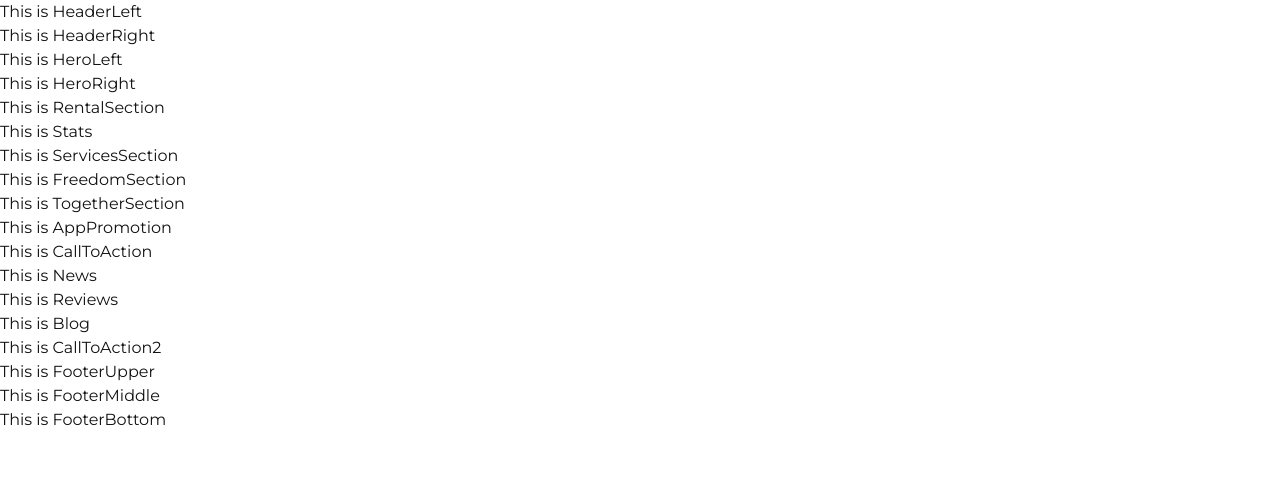
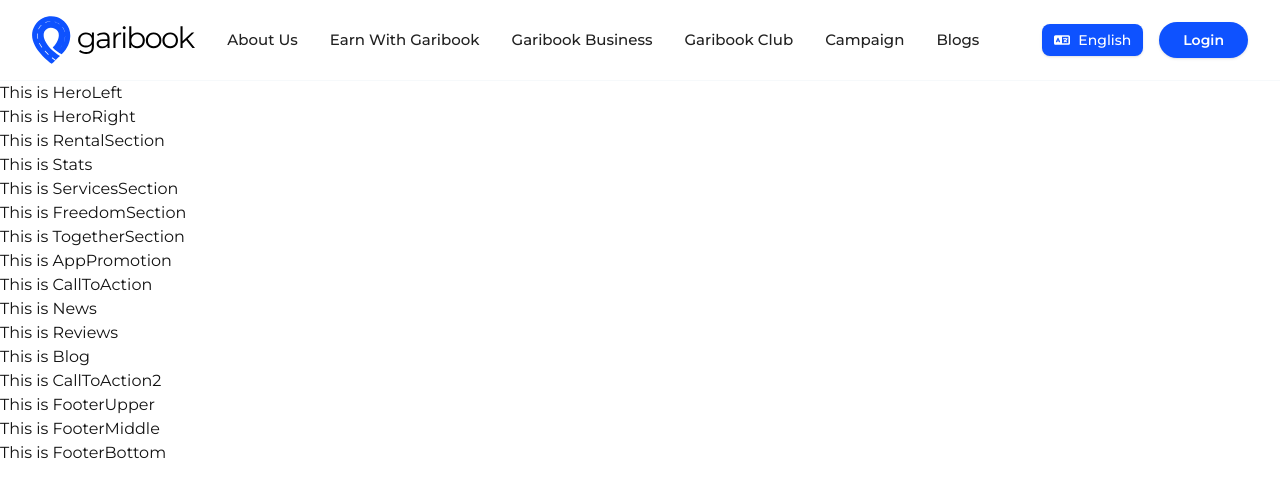
Before and after one commit to SazidulAlam47/garibook-homepage, a React (Vite) app: page / in a window 1280 px wide. Shown: the top 496 px of the page. Built offline with nearby package versions, Linux system fonts and the light colour scheme.

Commit message:
feat: implement Garibook header

```diff
--- a/src/components/shared/Header/Header.tsx
+++ b/src/components/shared/Header/Header.tsx
@@ -1,12 +1,124 @@
+import { useState, useEffect } from "react";
+import { Link } from "react-router";
+import Container from "../../ui/Container";
 import HeaderLeft from "./HeaderLeft";
 import HeaderRight from "./HeaderRight";
+import logoVector from "../../../assets/logo-vector.png";
+import logo from "../../../assets/gaibook-logo.svg";
+
+const navLinks = [
+    { label: "About Us", href: "/about-us" },
+    { label: "Earn With Garibook", href: "/earn-with-garibook" },
+    { label: "Garibook Business", href: "/business" },
+    { label: "Garibook Club", href: "/club" },
+    { label: "Campaign", href: "/campaign" },
+    { label: "Blogs", href: "/blogs" },
+];
 
 const Header = () => {
+    const [isScrolled, setIsScrolled] = useState(false);
+    const [isMobileMenuOpen, setIsMobileMenuOpen] = useState(false);
+
+    useEffect(() => {
+        const handleScroll = () => {
+            setIsScrolled(window.scrollY > 20);
+        };
+        window.addEventListener("scroll", handleScroll);
+        return () => window.removeEventListener("scroll", handleScroll);
+    }, []);
+
+    // Prevent body scrolling when mobile menu is open
+    useEffect(() => {
+        if (isMobileMenuOpen) {
+            document.body.style.overflow = "hidden";
+        } else {
+            document.body.style.overflow = "";
+        }
+        return () => {
+            document.body.style.overflow = "";
+        };
+    }, [isMobileMenuOpen]);
+
+    const closeMenu = () => setIsMobileMenuOpen(false);
+
     return (
-        <div>
-            <HeaderLeft />
-            <HeaderRight />
-        </div>
+        <header
+            className={`sticky top-0 z-50 w-full transition-all duration-300 ${
+                isScrolled
+                    ? "bg-white/95 backdrop-blur-md shadow-sm border-b border-slate-100 py-3"
+                    : "bg-white border-b border-slate-100/60 py-4"
+            }`}
+        >
+            <Container>
+                <div className="flex items-center justify-between">
+                    <HeaderLeft onLinkClick={closeMenu} />
+                    <HeaderRight
+                        isMobileMenuOpen={isMobileMenuOpen}
+                        onToggleMobileMenu={() => setIsMobileMenuOpen((prev) => !prev)}
+                    />
+                </div>
+            </Container>
+
+            {/* Mobile Drawer Backdrop */}
+            {isMobileMenuOpen && (
+                <div
+                    onClick={closeMenu}
+                    className="fixed inset-0 bg-black/40 backdrop-blur-xs z-40 lg:hidden transition-opacity"
+                    aria-hidden="true"
+                />
+            )}
+
+            {/* Mobile Offcanvas Drawer */}
+            <div
+                className={`fixed top-0 right-0 bottom-0 w-[300px] max-w-[85vw] bg-white z-50 shadow-2xl flex flex-col justify-between transform transition-transform duration-300 ease-in-out lg:hidden ${
+                    isMobileMenuOpen ? "translate-x-0" : "translate-x-full"
+                }`}
+            >
+                {/* Header in Drawer */}
+                <div className="p-5 border-b border-gray-100 flex items-center justify-between">
+                    <img src={logo} alt="Garibook" className="h-8 w-auto object-contain" />
+                    <button
+                        type="button"
+                        onClick={closeMenu}
+                        aria-label="Close menu"
+                        className="p-2 rounded-lg text-gray-500 hover:text-gray-800 hover:bg-gray-100"
+                    >
+                        <svg className="w-5 h-5" fill="none" stroke="currentColor" viewBox="0 0 24 24">
+                            <path strokeLinecap="round" strokeLinejoin="round" strokeWidth={2} d="M6 18L18 6M6 6l12 12" />
+                        </svg>
+                    </button>
+                </div>
+
+                {/* Navigation in Drawer */}
+                <div className="px-5 py-6 flex flex-col gap-4 overflow-y-auto flex-1">
+                    {navLinks.map((link) => (
+                        <Link
+                            key={link.label}
+                            to={link.href}
+                            onClick={closeMenu}
+                            className="text-base font-medium text-[#212121] hover:text-[#0e52ff] py-1 border-b border-gray-50 transition-colors"
+                        >
+                            {link.label}
+                        </Link>
+                    ))}
+
+                    <div className="pt-4 mt-2">
+                        <Link
+                            to="/login"
+                            onClick={closeMenu}
+                            className="w-full inline-flex items-center justify-center px-6 py-3 rounded-xl bg-[#0e52ff] text-white font-semibold text-center hover:bg-blue-700 transition-colors capitalize shadow-sm"
+                        >
+                            login
+                        </Link>
+                    </div>
+                </div>
+
+                {/* Bottom decorative logo vector */}
+                <div className="p-4 flex justify-center opacity-60 pointer-events-none">
+                    <img src={logoVector} alt="" className="w-28 h-auto object-contain" />
+                </div>
+            </div>
+        </header>
     );
 };
 
--- a/src/components/shared/Header/HeaderLeft.tsx
+++ b/src/components/shared/Header/HeaderLeft.tsx
@@ -1,7 +1,41 @@
-const HeaderLeft = () => {
+import { Link } from "react-router";
+import logo from "../../../assets/gaibook-logo.svg";
+
+interface HeaderLeftProps {
+    onLinkClick?: () => void;
+}
+
+const navLinks = [
+    { label: "About Us", href: "/about-us" },
+    { label: "Earn With Garibook", href: "/earn-with-garibook" },
+    { label: "Garibook Business", href: "/business" },
+    { label: "Garibook Club", href: "/club" },
+    { label: "Campaign", href: "/campaign" },
+    { label: "Blogs", href: "/blogs" },
+];
+
+const HeaderLeft = ({ onLinkClick }: HeaderLeftProps) => {
     return (
-        <div>
-            <p>This is HeaderLeft</p>
+        <div className="flex items-center gap-8">
+            <Link to="/" className="flex items-center flex-shrink-0" onClick={onLinkClick}>
+                <img
+                    src={logo}
+                    alt="Garibook"
+                    className="h-10 sm:h-12 w-auto object-contain"
+                />
+            </Link>
+
+            <nav className="hidden lg:flex items-center gap-6 xl:gap-8">
+                {navLinks.map((link) => (
+                    <Link
+                        key={link.label}
+                        to={link.href}
+                        className="text-[15px] font-medium text-[#212121] hover:text-[#0e52ff] transition-colors duration-200"
+                    >
+                        {link.label}
+                    </Link>
+                ))}
+            </nav>
         </div>
     );
 };
--- a/src/components/shared/Header/HeaderRight.tsx
+++ b/src/components/shared/Header/HeaderRight.tsx
@@ -1,7 +1,62 @@
-const HeaderRight = () => {
+import { useState } from "react";
+import { Link } from "react-router";
+
+interface HeaderRightProps {
+    onToggleMobileMenu?: () => void;
+    isMobileMenuOpen?: boolean;
+}
+
+const HeaderRight = ({ onToggleMobileMenu, isMobileMenuOpen }: HeaderRightProps) => {
+    const [language, setLanguage] = useState<"en" | "bn">("en");
+
+    const toggleLanguage = () => {
+        setLanguage((prev) => (prev === "en" ? "bn" : "en"));
+    };
+
     return (
-        <div>
-            <p>This is HeaderRight</p>
+        <div className="flex items-center gap-3 sm:gap-4">
+            {/* Language toggle */}
+            <button
+                type="button"
+                onClick={toggleLanguage}
+                aria-label="Toggle language"
+                className="inline-flex items-center gap-2 px-3 py-1.5 rounded-lg bg-[#0e52ff] hover:bg-blue-700 text-white text-xs sm:text-sm font-medium transition-all duration-200 cursor-pointer shadow-sm active:scale-95"
+            >
+                <svg
+                    className="w-4 h-4 fill-current"
+                    viewBox="0 0 640 512"
+                    xmlns="http://www.w3.org/2000/svg"
+                >
+                    <path d="M0 128C0 92.7 28.7 64 64 64l192 0 48 0 16 0 256 0c35.3 0 64 28.7 64 64l0 256c0 35.3-28.7 64-64 64l-256 0-16 0-48 0L64 448c-35.3 0-64-28.7-64-64L0 128zm320 0l0 256 256 0 0-256-256 0zM178.3 175.9c-3.2-7.2-10.4-11.9-18.3-11.9s-15.1 4.7-18.3 11.9l-64 144c-4.5 10.1 .1 21.9 10.2 26.4s21.9-.1 26.4-10.2l8.9-20.1 73.6 0 8.9 20.1c4.5 10.1 16.3 14.6 26.4 10.2s14.6-16.3 10.2-26.4l-64-144zM160 233.2L179 276l-38 0 19-42.8zM448 164c11 0 20 9 20 20l0 4 44 0 16 0c11 0 20 9 20 20s-9 20-20 20l-2 0-1.6 4.5c-8.9 24.4-22.4 46.6-39.6 65.4c.9 .6 1.8 1.1 2.7 1.6l18.9 11.3c9.5 5.7 12.5 18 6.9 27.4s-18 12.5-27.4 6.9l-18.9-11.3c-4.5-2.7-8.8-5.5-13.1-8.5c-10.6 7.5-21.9 14-34 19.4l-3.6 1.6c-10.1 4.5-21.9-.1-26.4-10.2s.1-21.9 10.2-26.4l3.6-1.6c6.4-2.9 12.6-6.1 18.5-9.8l-12.2-12.2c-7.8-7.8-7.8-20.5 0-28.3s20.5-7.8 28.3 0l14.6 14.6 .5 .5c12.4-13.1 22.5-28.3 29.8-45L448 228l-72 0c-11 0-20-9-20-20s9-20 20-20l52 0 0-4c0-11 9-20 20-20z" />
+                </svg>
+                <span>{language === "en" ? "English" : "বাংলা"}</span>
+            </button>
+
+            {/* Desktop Login */}
+            <Link
+                to="/login"
+                className="hidden lg:inline-flex items-center justify-center px-6 py-2 rounded-full bg-[#0e52ff] hover:bg-blue-700 text-white font-semibold text-sm transition-all duration-200 capitalize shadow-sm hover:shadow active:scale-95"
+            >
+                login
+            </Link>
+
+            {/* Mobile Hamburger toggle */}
+            <button
+                type="button"
+                onClick={onToggleMobileMenu}
+                aria-label="Toggle navigation"
+                className="lg:hidden p-2 rounded-lg text-gray-700 hover:bg-gray-100 focus:outline-none transition-colors"
+            >
+                {isMobileMenuOpen ? (
+                    <svg className="w-6 h-6" fill="none" stroke="currentColor" viewBox="0 0 24 24">
+                        <path strokeLinecap="round" strokeLinejoin="round" strokeWidth={2} d="M6 18L18 6M6 6l12 12" />
+                    </svg>
+                ) : (
+                    <svg className="w-6 h-6" fill="none" stroke="currentColor" viewBox="0 0 24 24">
+                        <path strokeLinecap="round" strokeLinejoin="round" strokeWidth={2} d="M4 6h16M4 12h16M4 18h16" />
+                    </svg>
+                )}
+            </button>
         </div>
     );
 };
```
